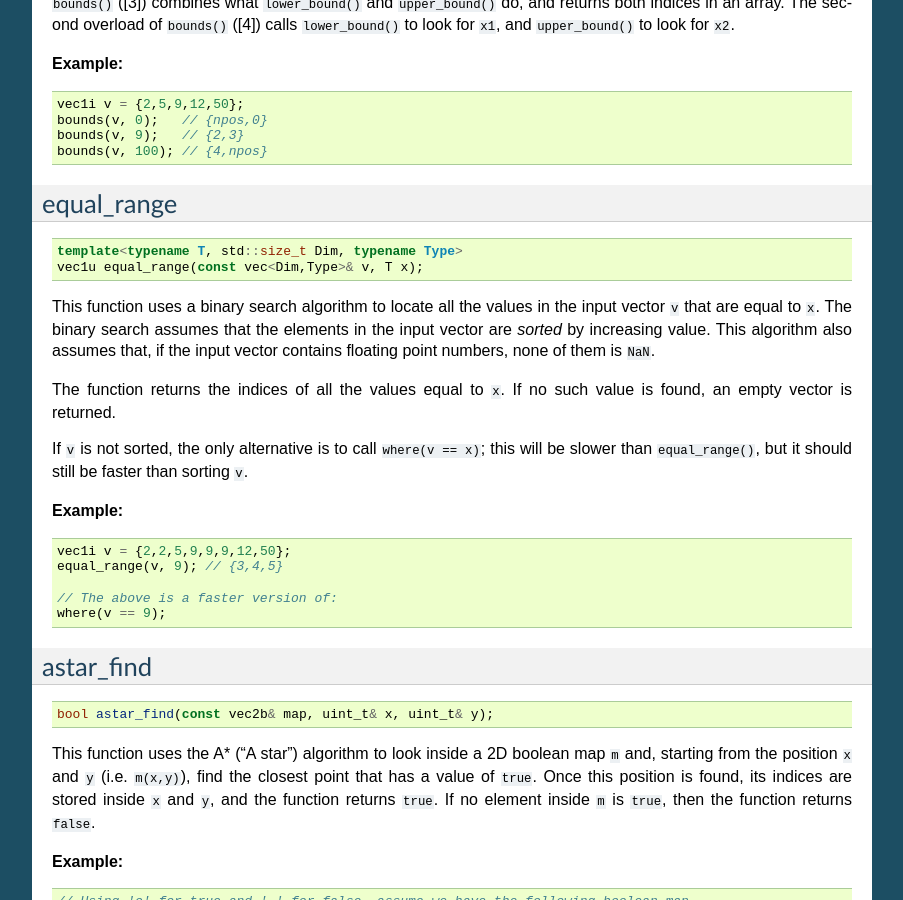
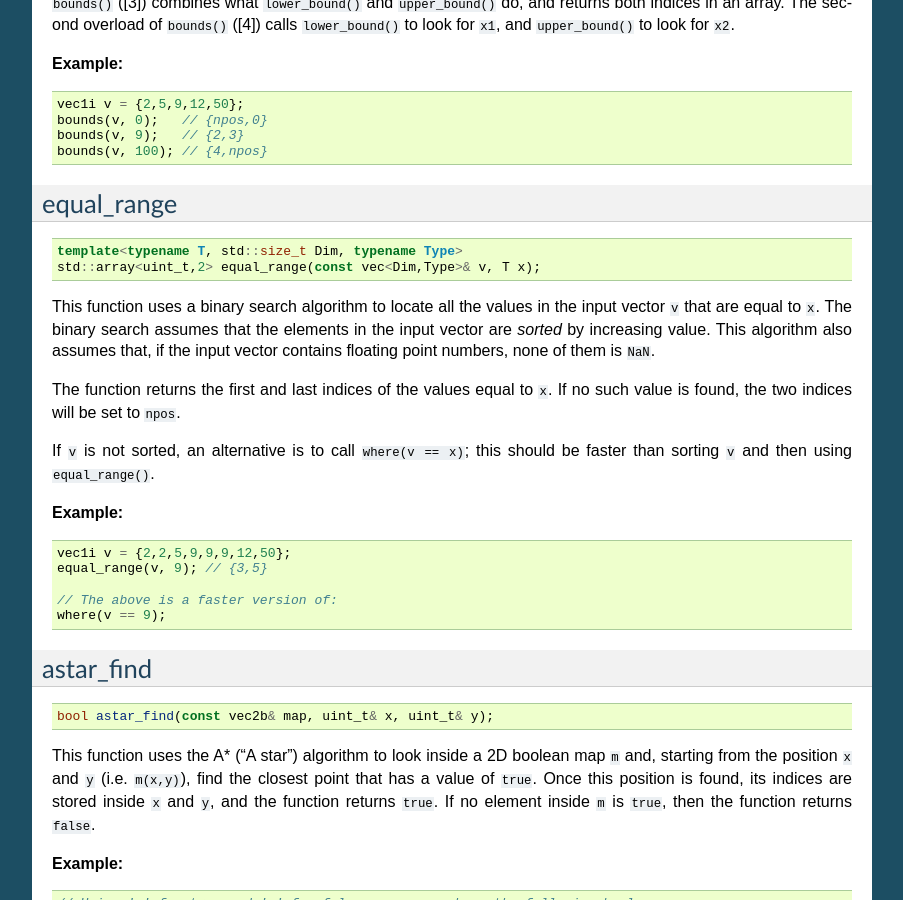
Before and after one commit to cschreib/vif, a Sphinx documentation site: the page built from doc/sphinx/generic-find.rst, in a window 1280 px wide and 900 px high, scrolled down 5164 px. Shown: the whole window, without its empty margins (198-1101 px from the left). Built offline with Sphinx 7.4.7, drawn with Linux system fonts in a browser that asks for light colours; formulas are drawn with MathJax 3.

Commit message:
Changed API for equal_range()

```diff
--- a/doc/sphinx/generic-find.rst
+++ b/doc/sphinx/generic-find.rst
@@ -301,20 +301,20 @@ equal_range
 .. code-block:: c++
 
     template<typename T, std::size_t Dim, typename Type>
-    vec1u equal_range(const vec<Dim,Type>& v, T x);
+    std::array<uint_t,2> equal_range(const vec<Dim,Type>& v, T x);
 
 This function uses a binary search algorithm to locate all the values in the input vector ``v`` that are equal to ``x``. The binary search assumes that the elements in the input vector are *sorted* by increasing value. This algorithm also assumes that, if the input vector contains floating point numbers, none of them is ``NaN``.
 
-The function returns the indices of all the values equal to ``x``. If no such value is found, an empty vector is returned.
+The function returns the first and last indices of the values equal to ``x``. If no such value is found, the two indices will be set to ``npos``.
 
-If ``v`` is not sorted, the only alternative is to call ``where(v == x)``; this will be slower than ``equal_range()``, but it should still be faster than sorting ``v``.
+If ``v`` is not sorted, an alternative is to call ``where(v == x)``; this should be faster than sorting ``v`` and then using ``equal_range()``.
 
 **Example:**
 
 .. code-block:: c++
 
     vec1i v = {2,2,5,9,9,9,12,50};
-    equal_range(v, 9); // {3,4,5}
+    equal_range(v, 9); // {3,5}
 
     // The above is a faster version of:
     where(v == 9);
```
Also changed, not shown: 1 other file.
